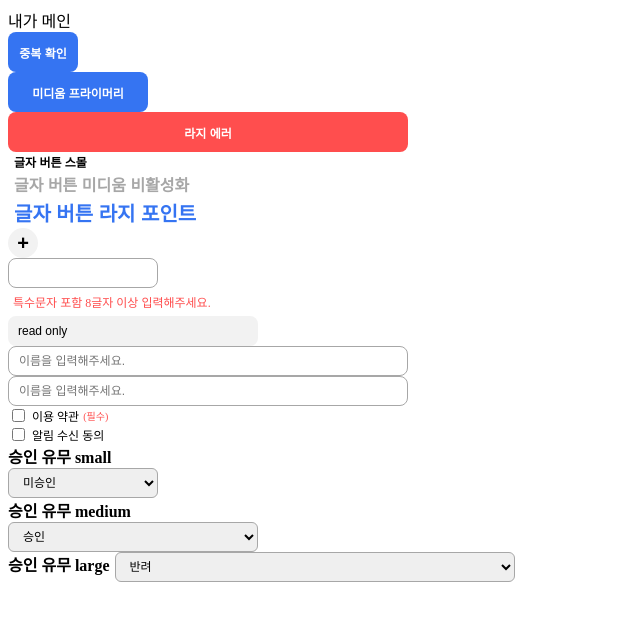
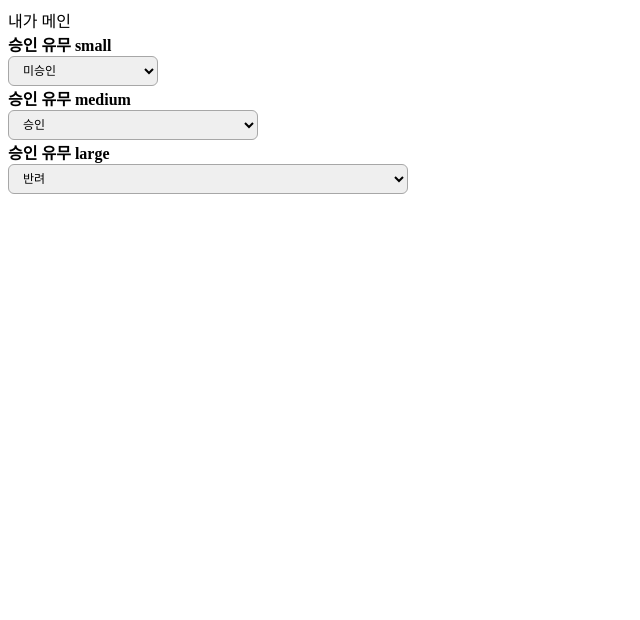
Before and after one commit to siderTeam/FrontEnd-Service, a Next.js app: page / in a window 1280 px wide. Shown: the top 620 px of the page, without its empty margins (0-640 px from the left). Built offline with nearby package versions, Linux system fonts and the light colour scheme.

Commit message:
button 컴포넌트 수정

```diff
--- a/src/app/page.tsx
+++ b/src/app/page.tsx
@@ -11,35 +11,19 @@ import SelectBox from "@/components/SelectBox/SelectBox";
 
 import styled from "@emotion/styled";
 
-type InputProps = {
-  name: string;
-  password: string;
-};
-
-type CheckBoxProps = {
-  first: boolean;
-  second: boolean;
-};
-
-type SelectProps = {
-  first: string;
-  second: string;
-  third: string;
-};
-
 export default function Home() {
   const [visible, setVisible] = useState(false);
-  const [inputValue, setInputValue] = useState<InputProps>({
+  const [inputValue, setInputValue] = useState({
     name: "",
     password: "",
   });
 
-  const [isChecked, setIsChecked] = useState<CheckBoxProps>({
+  const [isChecked, setIsChecked] = useState({
     first: false,
     second: false,
   });
 
-  const [selectedOption, setSelectedOption] = useState<SelectProps>({
+  const [selected, setSelected] = useState({
     first: "미승인",
     second: "승인",
     third: "반려",
@@ -66,8 +50,8 @@ export default function Home() {
   const handleSelectChange = (e: any) => {
     const { value, name } = e.target;
 
-    setSelectedOption({
-      ...selectedOption,
+    setSelected({
+      ...selected,
       [name]: value,
     });
   };
@@ -100,42 +84,18 @@ export default function Home() {
           <TextArea />
         </Label>
       </div> */}
-      <div>
-        <Button size='small-box' mode={"primary-box"}>
+      {/* <div>
+        <Button size='small' mode={"primary"}>
           중복 확인
         </Button>
-        <Button size='medium-box' mode={"primary-box"}>
+        <Button size='medium' mode={"primary"}>
           미디움 프라이머리
         </Button>
-        <Button size='large-box' mode={"error-box"}>
+        <Button size='large' mode={"error"}>
           라지 에러
         </Button>
-
-        <Button size='small-text' mode='primary-text'>
-          글자 버튼 스몰
-        </Button>
-
-        <Button size='medium-text' mode='disabled-text'>
-          글자 버튼 미디움 비활성화
-        </Button>
-
-        <Button
-          onClick={() => setVisible(true)}
-          size='large-text'
-          mode={"point-text"}
-        >
-          글자 버튼 라지 포인트
-        </Button>
-
-        <Button size='round-box' mode='point-box'>
-          +
-        </Button>
-
-        <Button size='large-box' mode='error-box' isDisabled>
-          dd
-        </Button>
-      </div>
-      <div>
+      </div> */}
+      {/* <div>
         <Input
           value={inputValue.password}
           onChange={handleinputChange}
@@ -160,7 +120,7 @@ export default function Home() {
           size='large'
           mode='primary'
         />
-      </div>
+      </div> */}
       <Modal
         onClose={() => setVisible(false)}
         style={{ width: 300, height: 200 }}
@@ -168,21 +128,14 @@ export default function Home() {
       >
         내가 모달이야!
       </Modal>
-      <Input
-        value={inputValue.name}
-        onChange={handleinputChange}
-        name='name'
-        placeholder='이름을 입력해주세요.'
-        size='large'
-        mode='primary'
-      />
-      <div>
+      {/* <div>
         <CheckBox
           text='이용 약관'
           isChecked={isChecked.first}
           name='first'
           onChange={handleCheckBoxChange}
           requireText='(필수)'
+          requireStyle={{ fontSize: 20 }}
         />
         <CheckBox
           text='알림 수신 동의'
@@ -190,12 +143,12 @@ export default function Home() {
           name='second'
           onChange={handleCheckBoxChange}
         />
-      </div>
+      </div> */}
       <SelectContainer>
         <Label label='승인 유무 small' style={{ marginRight: 5 }}>
           <SelectBox
             options={["미승인", "승인", "반려"]}
-            value={selectedOption.first}
+            value={selected.first}
             name='first'
             onChange={handleSelectChange}
             size='small'
@@ -205,22 +158,21 @@ export default function Home() {
         <Label label='승인 유무 medium' style={{ marginRight: 5 }}>
           <SelectBox
             options={["미승인", "승인", "반려"]}
-            value={selectedOption.second}
+            value={selected.second}
             name='second'
             onChange={handleSelectChange}
           ></SelectBox>
         </Label>
-        <div className='row'>
+
         <Label label='승인 유무 large' style={{ marginRight: 5 }}>
           <SelectBox
             options={["미승인", "승인", "반려"]}
-              value={selectedOption.third}
+            value={selected.third}
             name='third'
             onChange={handleSelectChange}
             size='large'
           ></SelectBox>
         </Label>
-        </div>
       </SelectContainer>
     </main>
   );
@@ -229,8 +181,4 @@ export default function Home() {
 const SelectContainer = styled.div`
   display: flex;
   flex-direction: column;
-
-  .row {
-    display: flex;
-  }
 `;
--- a/src/components/Button/Button.tsx
+++ b/src/components/Button/Button.tsx
@@ -4,22 +4,8 @@ import styled from "@emotion/styled";
 import { ButtonHTMLAttributes } from "react";
 
 type STYLE_PROPS = {
-  size?:
-    | "small-box"
-    | "medium-box"
-    | "large-box"
-    | "round-box"
-    | "small-text"
-    | "medium-text"
-    | "large-text";
-  mode?:
-    | "primary-box"
-    | "error-box"
-    | "point-box"
-    | "success-box"
-    | "primary-text"
-    | "point-text"
-    | "disabled-text";
+  size?: "small" | "medium" | "large";
+  mode?: "primary" | "error";
 };
 
 type Props = STYLE_PROPS &
@@ -32,8 +18,8 @@ type Props = STYLE_PROPS &
 
 const Button = ({
   children,
-  size = "medium-box",
-  mode = "primary-box",
+  size = "medium",
+  mode = "primary",
   style,
   onClick,
   isDisabled = false,
@@ -55,71 +41,40 @@ const Button = ({
 export default Button;
 
 const BUTTON_TYPE = {
-  ["small-box"]: {
+  ["small"]: {
     width: "70px",
     height: "40px",
     borderRadius: "8px",
     fontSize: 12,
   },
-  ["medium-box"]: {
+  ["medium"]: {
     width: "140px",
     height: "40px",
     borderRadius: "8px",
     fontSize: 12,
   },
-  ["large-box"]: {
+  ["large"]: {
     width: "400px",
     height: "40px",
     borderRadius: "8px",
     fontSize: 12,
   },
-  ["round-box"]: {
-    width: "30px",
-    height: "30px",
-    borderRadius: "50px",
-    fontSize: 20,
-  },
-  ["small-text"]: {
-    fontSize: 12,
-    background: "none",
-  },
-  ["medium-text"]: {
-    fontSize: 16,
-    background: "none",
-  },
-  ["large-text"]: {
-    fontSize: 20,
-    background: "none",
-  },
 };
 
 const COLOR_TYPE = {
-  ["primary-box"]: {
+  ["primary"]: {
     background: "#3574F2",
     color: "white",
   },
-  ["error-box"]: {
+  ["error"]: {
     background: "#FF4E4E",
     color: "white",
-  },
-  ["point-box"]: {
-    background: "#F2F2F2",
-    color: "black",
-  },
-  ["primary-text"]: {
-    color: "black",
-  },
-  ["point-text"]: {
-    color: "#3574F2",
-  },
-  ["disabled-text"]: {
-    color: "#A7A7A7",
   },
 };
 
 const StyledButton = styled.button<Props>`
-  ${({ size }) => BUTTON_TYPE[size as "medium-box"]};
-  ${({ mode }) => COLOR_TYPE[mode as "primary-box"]};
+  ${({ size }) => BUTTON_TYPE[size as "medium"]};
+  ${({ mode }) => COLOR_TYPE[mode as "primary"]};
 
   display: ${(props) => (props.disabled ? "none" : "flex")};
   justify-content: center;
--- a/src/components/CheckBox/CheckBox.tsx
+++ b/src/components/CheckBox/CheckBox.tsx
@@ -7,6 +7,7 @@ type Props = {
   name: string;
   onChange: (e: any) => void;
   style?: React.CSSProperties;
+  requireStyle?: React.CSSProperties;
 };
 
 const CheckBox = ({
@@ -16,6 +17,7 @@ const CheckBox = ({
   name,
   onChange,
   style,
+  requireStyle,
 }: Props) => {
   return (
     <Container>
@@ -27,7 +29,9 @@ const CheckBox = ({
         style={style}
       />
       <StyledLabel>{text}</StyledLabel>
-      <StyledRequire>{requireText}</StyledRequire>
+      {requireText && (
+        <StyledRequire style={requireStyle}>{requireText}</StyledRequire>
+      )}
     </Container>
   );
 };
--- a/src/components/Input/Input.tsx
+++ b/src/components/Input/Input.tsx
@@ -100,7 +100,7 @@ const StyledInput = styled.input<any>`
   box-sizing: border-box;
 `;
 
-const ErrorText = styled.div<{ errorText?: string }>`
+const ErrorText = styled.div`
   color: #ff4e4e;
   font-size: 12px;
 
```
Lines whose indentation alone changed are shown as unchanged.
